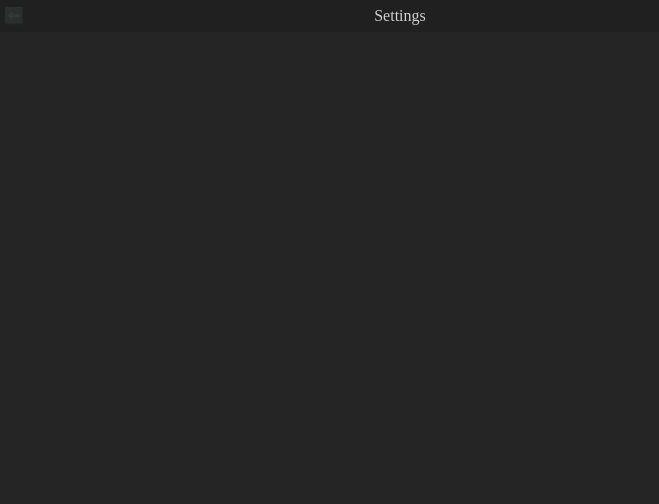
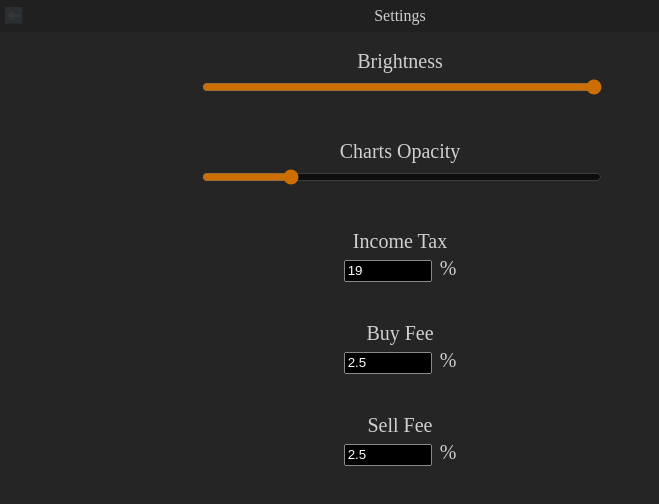
Before and after one commit to chaueq/btcassistant, an Electron app: page src/settings.html in a window 800 px wide. Shown: the whole page, without its empty margins (0-659 px from the left). Drawn offline with Linux system fonts and the light colour scheme.

Commit message:
Implemented basic settings

```diff
--- a/package.json
+++ b/package.json
@@ -1,6 +1,6 @@
 {
   "name": "BTCassistant",
-  "version": "1.1.4",
+  "version": "1.2.0",
   "description": "Simple assistant for BTC traders",
   "main": "src/main.js",
   "scripts": {
--- a/src/lib.js
+++ b/src/lib.js
@@ -77,6 +77,31 @@ function getData() {
   return JSON.parse(window.localStorage.getItem('data'));
 }
 
+function setSettings(settings) {
+  settings = JSON.stringify(settings);
+  window.localStorage.setItem('settings', settings);
+}
+
+function getSettings() {
+  try {
+    const string = window.localStorage.getItem('settings');
+    if(string == null)
+      throw null;
+    return JSON.parse(string);
+  }
+  catch(e) {
+    const settings = {
+      brightness: 1,
+      chartsOpacity: 0.05,
+      incomeTax: 19,
+      buyFee: 2.5,
+      sellFee: 2.5
+    }
+    setSettings(settings);
+    return settings;
+  }
+}
+
 async function updateHourlyChart() {
   const data = getData().prices.hour.prices.reverse();
   const canvas = document.getElementById('hourlyChart');
@@ -92,8 +117,8 @@ async function updateInv(inv) {
   const amount = Number(fields[1].innerText);
   const boughtFor = Number(fields[2].innerText);
   const value = getCurrentPrice() * amount;
-  const fee = value * 0.025;
-  const tax = Math.max(0, (value - boughtFor - fee) * 0.19);
+  const fee = value * (getSettings().sellFee / 100);
+  const tax = Math.max(0, (value - boughtFor - fee) * (getSettings().incomeTax / 100));
   const income = value - (boughtFor + tax + fee);
   const incPrcnt = 100 * income / boughtFor;
   const strong = (incPrcnt > 0) ? assessSell(fields[0].innerText, incPrcnt) : (incPrcnt < -2.5);
--- a/src/list.js
+++ b/src/list.js
@@ -1,3 +1,6 @@
+const settings = getSettings();
+document.body.style.filter += ' brightness(' + settings.brightness.toFixed(2) + ')';
+
 document.getElementById('btnAddInv').addEventListener('click', displayInvForm);
 document.getElementById('cancelButton').addEventListener('click', () => {
  document.getElementById('invForm').classList.add('hidden');
--- a/src/sellAssessment.js
+++ b/src/sellAssessment.js
@@ -44,16 +44,16 @@ function assessSell(date, incomePrcnt) {
 
   const incomes = [];
   for(let buy = 0; buy < data.length; ++buy) {
-    const buy_price = data[buy][0] * 1.025;
+    const buy_price = data[buy][0] * 1 + (getSettings().buyFee / 100);
     if(buy_price > norm)
       continue;
 
     for(let sell = buy+1; sell < data.length; ++sell) {
-      const sell_price = data[sell][0] / 1.025;
+      const sell_price = data[sell][0] / 1 + (getSettings().sellFee / 100);
       if(sell_price < buy_price)
         continue;
 
-      const inc = (sell_price - buy_price) * 0.81;
+      const inc = (sell_price - buy_price) * (1 - (getSettings().incomeTax / 100));
       const incPrcnt = 100 * inc / buy_price;
       if(isNaN(date))
         incomes.push(incPrcnt)
--- a/src/settings.html
+++ b/src/settings.html
@@ -5,7 +5,6 @@
   <meta charset="UTF-8">
   <title>BTC Assistant</title>
   <link rel="stylesheet" type="text/css" href="styles.css" media="screen"/>
-  <link rel="stylesheet" type="text/css" href="switch.css" media="screen"/>
   <meta http-equiv="Content-Security-Policy" content="script-src 'self' 'unsafe-inline';" />
   <script type="text/javascript" src="lib.js"></script>
 </head>
@@ -21,8 +20,37 @@
   </div>
 
   <div class="pageBody">
-
-  </div>
+    <br>
+    <div class="setting">
+      <div class="settingLabel">
+        Brightness
+      </div>
+      <input type="range" name="brightness" class="settingVal" value="1" min="0.05" max="1" step="0.05"/>
+    </div>
+    <div class="setting">
+      <div class="settingLabel">
+        Charts Opacity
+      </div>
+      <input name="chartsOpacity" type="range" class="settingVal" value="0.05" min="0.01" max="0.2" step="0.01"/>
+    </div>
+    <div class="setting">
+      <div class="settingLabel">
+        Income Tax
+      </div>
+      <input type="number" name="incomeTax" class="settingVal" value="19" min="0" max="100" step="1"/><span class="settingValType">%</span>
+    </div>
+    <div class="setting">
+      <div class="settingLabel">
+        Buy Fee
+      </div>
+      <input type="number" name="buyFee" class="settingVal" value="2.5" step="0.1"/><span class="settingValType">%</span>
+    </div>
+    <div class="setting">
+      <div class="settingLabel">
+        Sell Fee
+      </div>
+      <input type="number" name="sellFee" class="settingVal" value="2.5" step="0.1"/><span class="settingValType">%</span>
+    </div>
 
   <script type="text/javascript" src="settings.js">
   </script>
--- a/src/settings.js
+++ b/src/settings.js
@@ -0,0 +1,14 @@
+const settings = getSettings();
+for(const atr in settings) {
+  document.getElementsByName(atr)[0].value = settings[atr];
+}
+document.body.style.filter += ' brightness(' + settings.brightness.toFixed(2) + ')';
+
+for(const item of document.getElementsByClassName('settingVal')) {
+  item.addEventListener('change', (event) => {
+    const settings = getSettings();
+    settings[event.target.name] = Number(event.target.value);
+    setSettings(settings);
+    window.location.reload()
+  });
+}
--- a/src/styles.css
+++ b/src/styles.css
@@ -212,6 +212,40 @@ canvas.wideChart {
   width: 100vw;
 }
 
+div.setting {
+  width: 50vw;
+  margin-left: 25vw;
+  font-size: 2.5vh;
+  margin-bottom: 5vh;
+}
+
+div.settingLabel {
+  margin-bottom: .5vh;
+}
+
+input.settingVal {
+  height: 2vh;
+  line-height: 2vh;
+}
+
+input.settingVal[type="range"] {
+    width: 100%;
+    filter: invert() brightness(0.8);
+}
+
+input.settingVal[type="number"] {
+  width: 20%;
+  filter: invert();
+}
+
+span.settingValType {
+  width: 10%;
+  margin-left: 1vh;
+  height: 2vh;
+  line-height: 2vh;
+  cursor: pointer;
+}
+
 @media (min-aspect-ratio: 3/2) {
   div.box {
     width: 25vw;
```
Also changed, not shown: src/index.js (+6 -2 lines), 1 other file.
